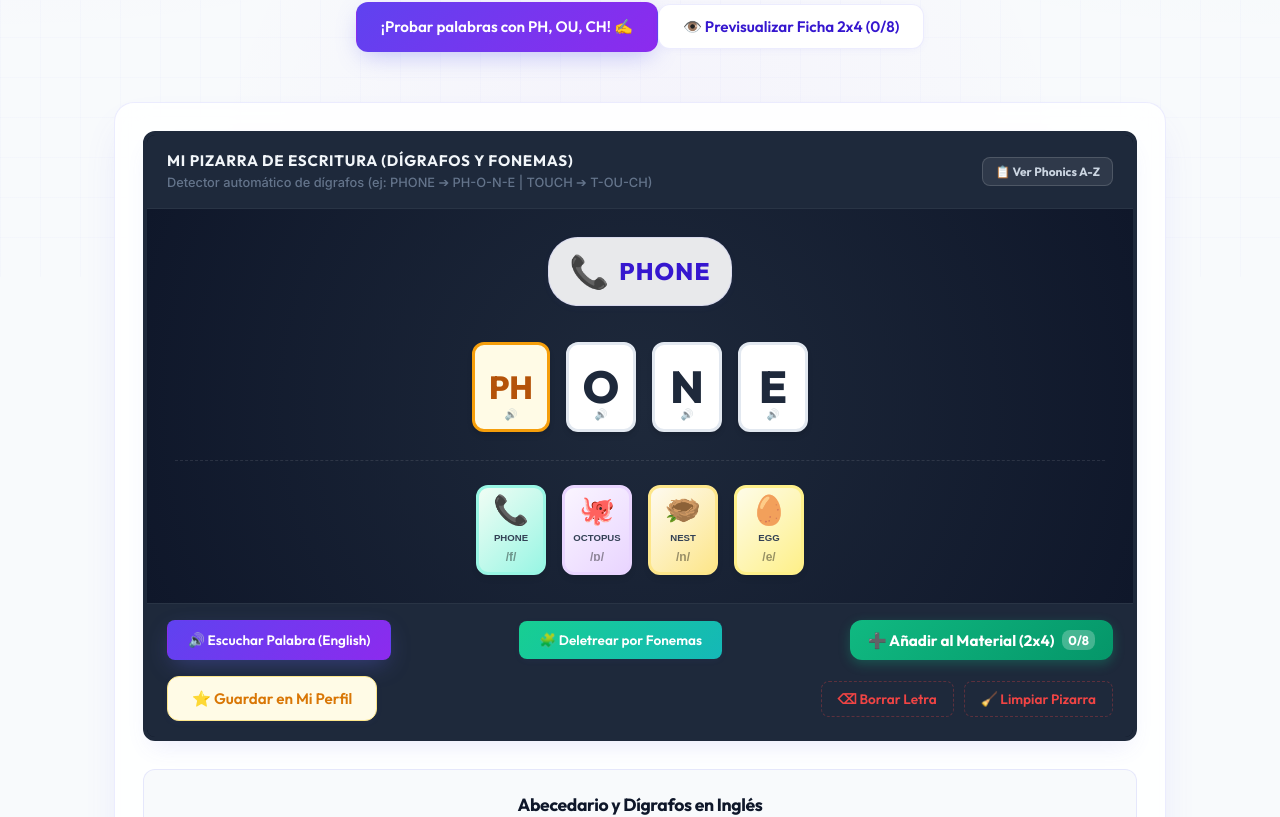
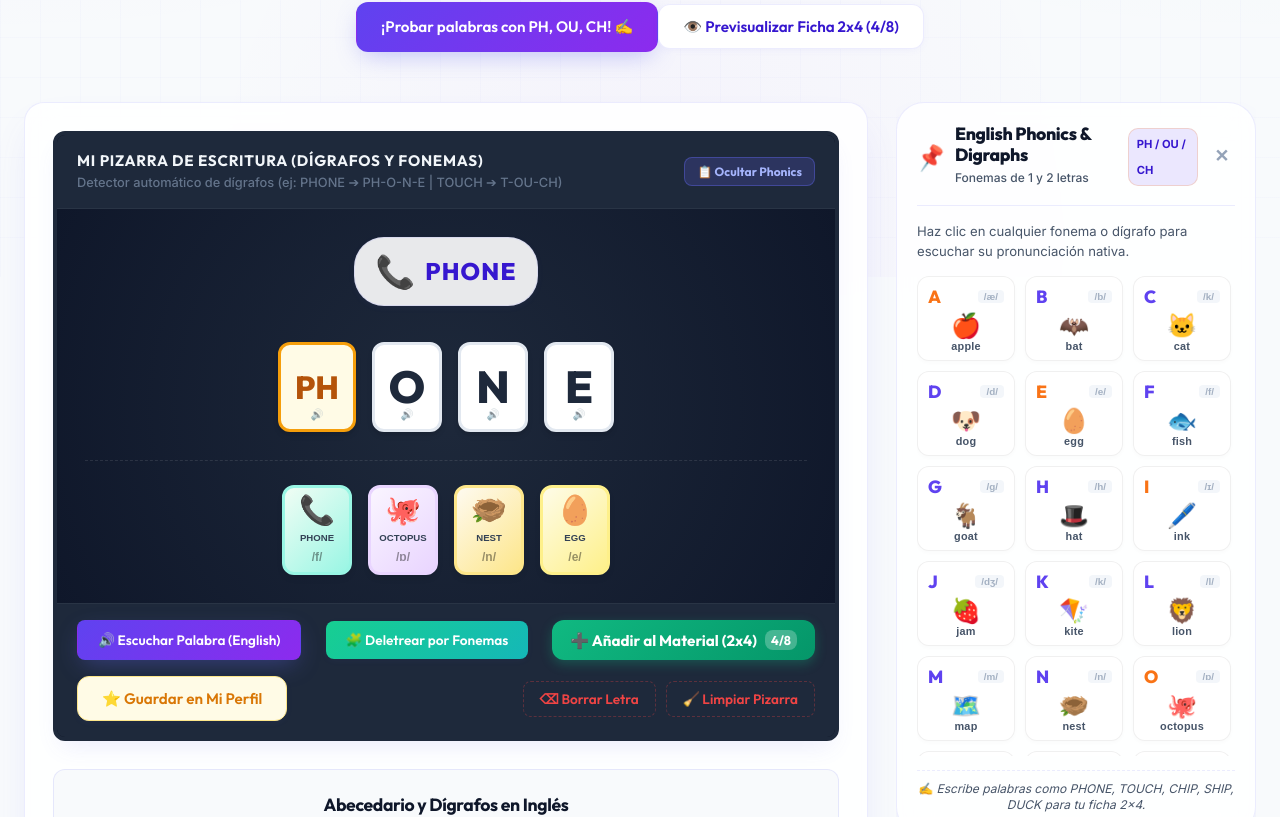
Before and after one commit to arribass/teacher-phonics, a React (Vite) app: page / in a window 1280 px wide. Shown: the part 523-1340 px from the top of the page. Built offline with nearby package versions, Linux system fonts and the light colour scheme.

Commit message:
feat: add core application structure with design system, auth context, and material preview modal

```diff
--- a/src/App.tsx
+++ b/src/App.tsx
@@ -30,7 +30,7 @@ function PhonicsMainApp() {
   const [isPlaying, setIsPlaying] = useState<boolean>(false);
   const [errorMsg, setErrorMsg] = useState<string>('');
   const [toastMsg, setToastMsg] = useState<string>('');
-  const [showPhonicsSheet, setShowPhonicsSheet] = useState<boolean>(false);
+  const [showPhonicsSheet, setShowPhonicsSheet] = useState<boolean>(true);
 
   // Helper Toast Alert
   const showNotification = (msg: string) => {
--- a/src/components/MaterialPreviewModal.tsx
+++ b/src/components/MaterialPreviewModal.tsx
@@ -8,6 +8,7 @@ export const MaterialPreviewModal: React.FC = () => {
     currentMaterialItems,
     removeFromMaterial,
     clearMaterial,
+    loadDefaultSampleItems,
     saveCurrentSheetToUser
   } = useAuth();
 
@@ -75,7 +76,7 @@ export const MaterialPreviewModal: React.FC = () => {
               className="sheet-title-input"
               value={sheetTitle}
               onChange={(e) => setSheetTitle(e.target.value)}
-              placeholder="Ej: Palabras CVC 2x4 - Phonics 1"
+              placeholder="Ej: Palabras CVC y Dígrafos 2x4"
             />
           </div>
 
@@ -85,6 +86,9 @@ export const MaterialPreviewModal: React.FC = () => {
             </button>
             <button className="btn btn-secondary" onClick={handleSaveSheet} title="Guardar en tu perfil de usuario">
               💾 Guardar en Mi Perfil
+            </button>
+            <button className="btn btn-secondary" onClick={loadDefaultSampleItems} title="Cargar 8 palabras de ejemplo">
+              ⚡ Ejemplo 8 Palabras
             </button>
             <button className="btn btn-danger-outline" onClick={clearMaterial} title="Vaciar la ficha">
               🧹 Limpiar
@@ -104,7 +108,7 @@ export const MaterialPreviewModal: React.FC = () => {
           <header className="printable-sheet-header">
             <div className="sheet-branding">
               <span className="brand-logo">🍎 TeacherPhonics</span>
-              <span className="brand-tagline">English Phonics Worksheet (2x4)</span>
+              <span className="brand-tagline">English Phonics & Digraphs Worksheet (2x4)</span>
             </div>
             <h1 className="printable-sheet-title">{sheetTitle}</h1>
             <div className="sheet-student-info">
--- a/src/context/AuthContext.tsx
+++ b/src/context/AuthContext.tsx
@@ -1,6 +1,13 @@
 import React, { createContext, useContext, useState, useEffect } from 'react';
 import { User, LoginCredentials, RegisterData, MaterialItem, MaterialSheet2x4 } from '../types/user';
 import { authService } from '../services/authService';
+
+const DEFAULT_STARTER_ITEMS: MaterialItem[] = [
+  { id: 'item-init-1', word: 'PHONE', illustration: '📞', phonics: ['PH', 'O', 'N', 'E'] },
+  { id: 'item-init-2', word: 'TOUCH', illustration: '👆', phonics: ['T', 'OU', 'CH'] },
+  { id: 'item-init-3', word: 'MAP', illustration: '🗺️', phonics: ['M', 'A', 'P'] },
+  { id: 'item-init-4', word: 'SUN', illustration: '☀️', phonics: ['S', 'U', 'N'] }
+];
 
 interface AuthContextType {
   user: User | null;
@@ -21,6 +28,7 @@ interface AuthContextType {
   removeFromMaterial: (itemId: string) => void;
   clearMaterial: () => void;
   loadSheetToMaterial: (sheet: MaterialSheet2x4) => void;
+  loadDefaultSampleItems: () => void;
   saveCurrentSheetToUser: (title?: string) => Promise<boolean>;
 
   // Auth actions
@@ -44,8 +52,8 @@ export const AuthProvider: React.FC<{ children: React.ReactNode }> = ({ children
   const [isProfileOpen, setIsProfileOpen] = useState<boolean>(false);
   const [isMaterialModalOpen, setIsMaterialModalOpen] = useState<boolean>(false);
 
-  // Material 2x4 State (max 8 items)
-  const [currentMaterialItems, setCurrentMaterialItems] = useState<MaterialItem[]>([]);
+  // Material 2x4 State (max 8 items) - Pre-filled with starter items
+  const [currentMaterialItems, setCurrentMaterialItems] = useState<MaterialItem[]>(DEFAULT_STARTER_ITEMS);
 
   // Initialize Auth
   useEffect(() => {
@@ -141,6 +149,20 @@ export const AuthProvider: React.FC<{ children: React.ReactNode }> = ({ children
     setIsMaterialModalOpen(true);
   };
 
+  const loadDefaultSampleItems = () => {
+    const fullSample: MaterialItem[] = [
+      { id: 'sample-1', word: 'PHONE', illustration: '📞', phonics: ['PH', 'O', 'N', 'E'] },
+      { id: 'sample-2', word: 'TOUCH', illustration: '👆', phonics: ['T', 'OU', 'CH'] },
+      { id: 'sample-3', word: 'CAT', illustration: '🐱', phonics: ['C', 'A', 'T'] },
+      { id: 'sample-4', word: 'DOG', illustration: '🐶', phonics: ['D', 'O', 'G'] },
+      { id: 'sample-5', word: 'SUN', illustration: '☀️', phonics: ['S', 'U', 'N'] },
+      { id: 'sample-6', word: 'SHIP', illustration: '🚢', phonics: ['SH', 'I', 'P'] },
+      { id: 'sample-7', word: 'CHIP', illustration: '🍟', phonics: ['CH', 'I', 'P'] },
+      { id: 'sample-8', word: 'DUCK', illustration: '🦆', phonics: ['D', 'U', 'CK'] }
+    ];
+    setCurrentMaterialItems(fullSample);
+  };
+
   const saveCurrentSheetToUser = async (title?: string): Promise<boolean> => {
     if (!user) {
       setIsAuthModalOpen(true);
@@ -182,6 +204,7 @@ export const AuthProvider: React.FC<{ children: React.ReactNode }> = ({ children
         removeFromMaterial,
         clearMaterial,
         loadSheetToMaterial,
+        loadDefaultSampleItems,
         saveCurrentSheetToUser,
         login,
         loginAsDemo,
--- a/src/index.css
+++ b/src/index.css
@@ -1474,6 +1474,175 @@ p {
   gap: 8px;
 }
 
+/* ==========================================================================
+   CLASSROOM PHONICS SHEET RIGHT PANEL STYLES
+   ========================================================================== */
+
+.sandbox-workspace {
+  display: flex;
+  gap: 28px;
+  align-items: flex-start;
+  transition: all 0.4s cubic-bezier(0.34, 1.56, 0.64, 1);
+  width: 100%;
+}
+
+.sandbox-workspace .workspace-editor {
+  flex: 1;
+  min-width: 0;
+}
+
+.workspace-sheet {
+  width: 360px;
+  flex-shrink: 0;
+  transition: all 0.4s cubic-bezier(0.34, 1.56, 0.64, 1);
+  opacity: 1;
+  transform: translateX(0);
+}
+
+.sandbox-workspace.hide-sheet .workspace-sheet {
+  width: 0px;
+  opacity: 0;
+  overflow: hidden;
+  transform: translateX(60px);
+  pointer-events: none;
+}
+
+.phonics-sheet {
+  background: var(--bg-card);
+  border: 1px solid var(--border-color);
+  border-radius: var(--radius-xl);
+  padding: 20px;
+  box-shadow: var(--shadow-lg);
+  backdrop-filter: blur(16px);
+}
+
+.sheet-header {
+  display: flex;
+  align-items: center;
+  gap: 10px;
+  padding-bottom: 14px;
+  border-bottom: 1px solid var(--border-color);
+  margin-bottom: 16px;
+  position: relative;
+}
+
+.sheet-pin {
+  font-size: 1.4rem;
+}
+
+.sheet-title-group h3 {
+  font-size: 1.1rem;
+  color: var(--text-main);
+  line-height: 1.2;
+}
+
+.sheet-subtitle {
+  font-size: 0.75rem;
+  color: var(--text-muted);
+}
+
+.sheet-level-badge {
+  font-size: 0.7rem;
+  background: var(--primary-light);
+  color: var(--primary-dark);
+  font-weight: 800;
+  padding: 2px 8px;
+  border-radius: 10px;
+  margin-left: auto;
+}
+
+.sheet-close-btn {
+  background: transparent;
+  border: none;
+  font-size: 1.1rem;
+  color: var(--text-light);
+  cursor: pointer;
+  padding: 2px 6px;
+  border-radius: 6px;
+}
+
+.sheet-close-btn:hover {
+  background: rgba(0, 0, 0, 0.05);
+  color: var(--text-main);
+}
+
+.sheet-intro {
+  font-size: 0.82rem;
+  color: var(--text-muted);
+  margin-bottom: 14px;
+}
+
+.sheet-grid {
+  display: grid;
+  grid-template-columns: repeat(3, 1fr);
+  gap: 10px;
+  max-height: 480px;
+  overflow-y: auto;
+  padding-right: 4px;
+}
+
+.sheet-card {
+  display: flex;
+  flex-direction: column;
+  align-items: center;
+  padding: 8px 6px;
+  border-radius: var(--radius-md);
+  border: 1px solid rgba(0,0,0,0.06);
+  cursor: pointer;
+  transition: all var(--transition-fast);
+  color: #ffffff;
+}
+
+.sheet-card:hover {
+  transform: translateY(-3px);
+  box-shadow: var(--shadow-md);
+}
+
+.sheet-card-digraph {
+  border: 2px solid #f59e0b;
+}
+
+.sheet-card-top {
+  display: flex;
+  justify-content: space-between;
+  width: 100%;
+  align-items: center;
+  padding: 0 4px;
+}
+
+.sheet-letter {
+  font-size: 1.1rem;
+  font-weight: 900;
+  font-family: var(--font-heading);
+}
+
+.sheet-ipa {
+  font-size: 0.62rem;
+  opacity: 0.85;
+}
+
+.sheet-image {
+  font-size: 1.5rem;
+  margin: 2px 0;
+}
+
+.sheet-word {
+  font-size: 0.68rem;
+  font-weight: 700;
+  text-transform: lowercase;
+}
+
+.sheet-footer {
+  margin-top: 14px;
+  padding-top: 10px;
+  border-top: 1px dashed var(--border-color);
+}
+
+.sheet-note {
+  font-size: 0.75rem;
+  color: var(--text-muted);
+}
+
 /* Slate Buttons: Material & Star */
 .btn-material-add {
   background: linear-gradient(135deg, #10b981 0%, #059669 100%);
```
